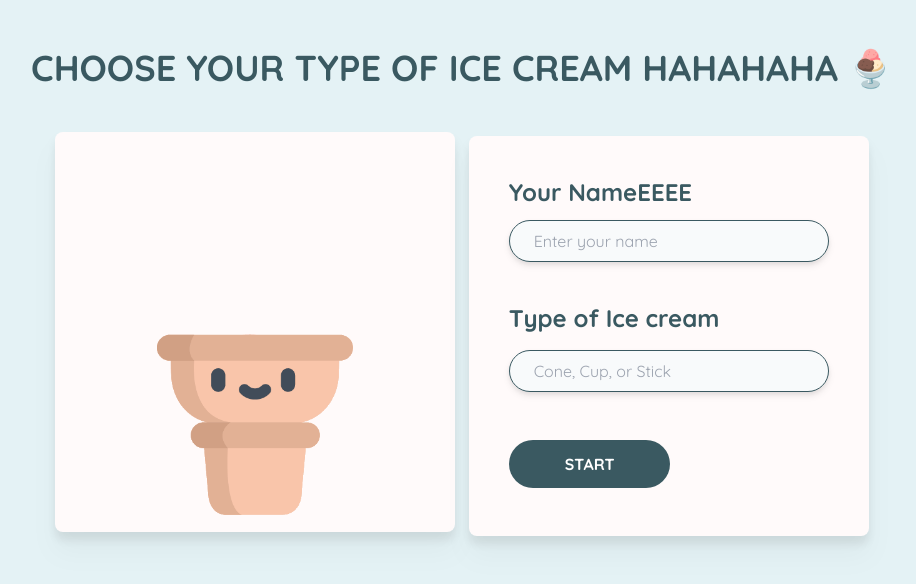
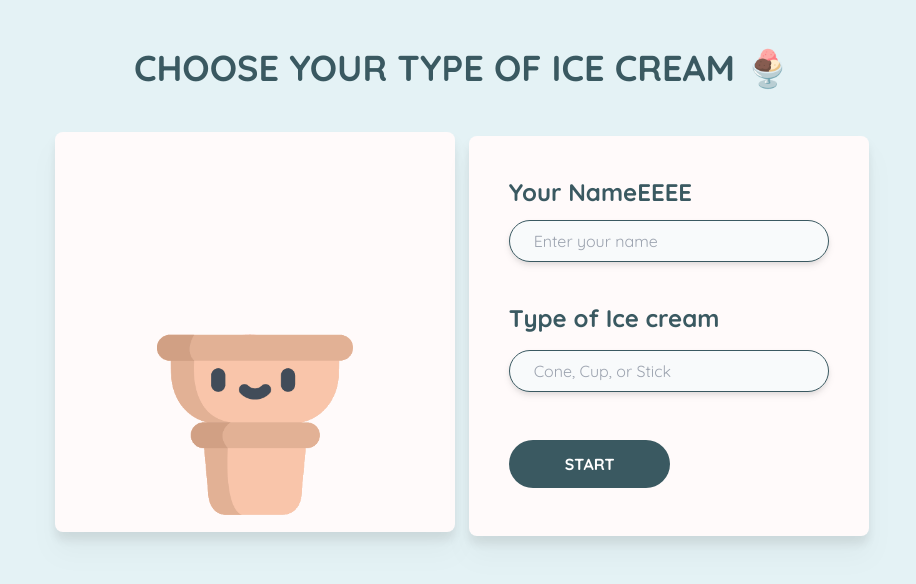
Before and after one commit to jasmininnaka24/project-simulation-pipeline-container, a website: page index.html in a window 1280 px wide. Shown: the whole page, without its empty margins (178-1094 px from the left). Drawn offline with Linux system fonts and the light colour scheme.

Commit message:
Update index.html

```diff
--- a/index.html
+++ b/index.html
@@ -17,7 +17,7 @@
       class="text-center uppercase font-bold container mx-auto pt-12 text-4xl text-darkGrayishBlue"
     >
 
-      Choose your type of ice cream hahahaha 🍨
+      Choose your type of ice cream 🍨
 
     </h1>
     <section id="boxes">
```
